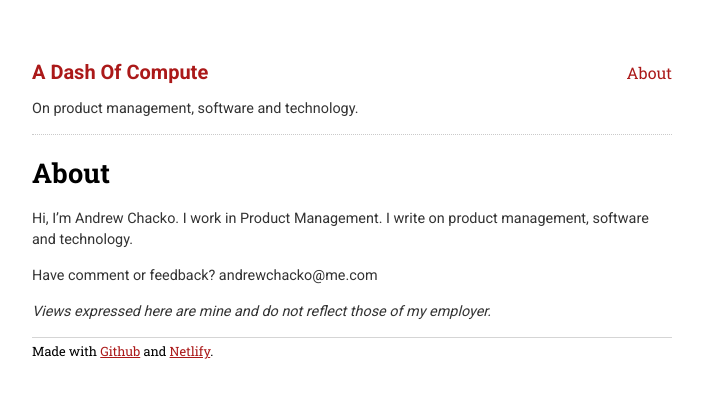
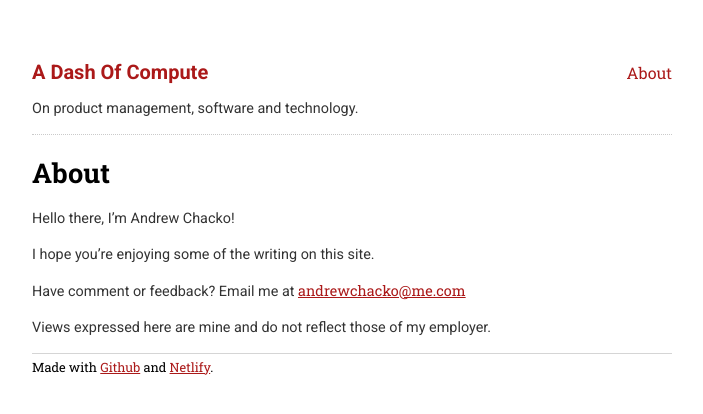
Before and after one commit to sautee/sautee.github.io, a Jekyll site: the page built from pages/about.md, in a window 1280 px wide. Shown: the top 414 px of the page, without its empty margins (118-821 px from the left). Built offline with Jekyll 4.4.1, drawn with Linux system fonts in a browser that asks for light colours.

Commit message:
Update about.md

```diff
--- a/pages/about.md
+++ b/pages/about.md
@@ -4,8 +4,10 @@
 permalink: /about
 ---
 
-Hi, I'm Andrew Chacko. I work in Product Management. I write on product management, software and technology.
+Hello there, I'm Andrew Chacko!
 
-Have comment or feedback? andrewchacko@me.com
+I hope you're enjoying some of the writing on this site.
 
-_Views expressed here are mine and do not reflect those of my employer._
+Have comment or feedback? Email me at <andrewchacko@me.com>
+
+Views expressed here are mine and do not reflect those of my employer.
```
